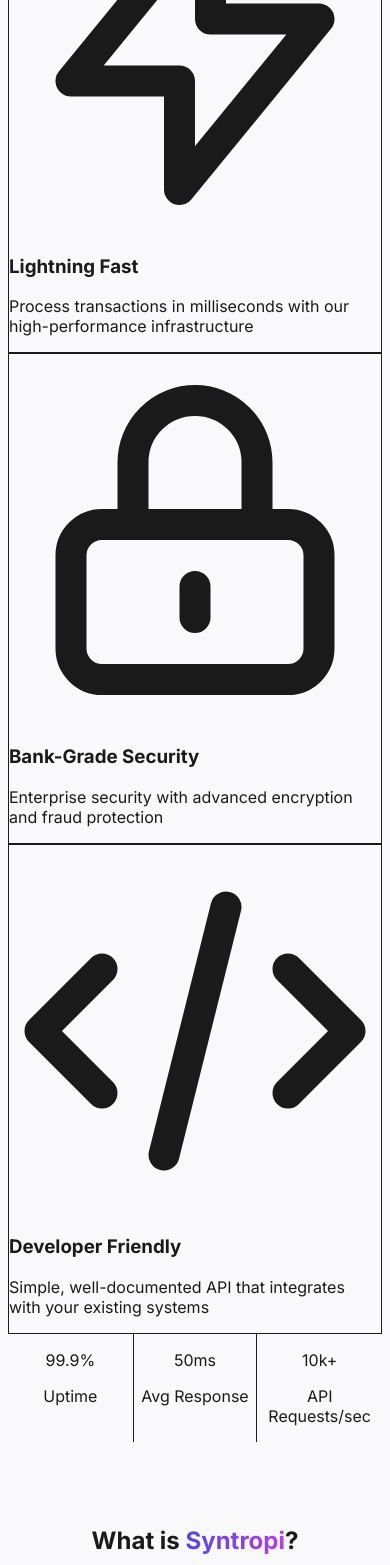
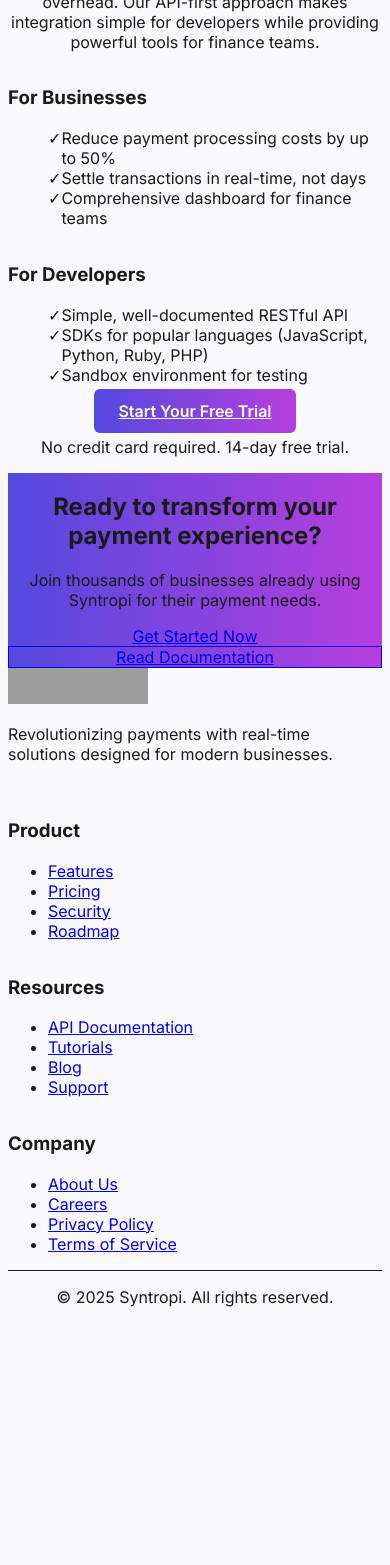
Before and after one commit to samfrench27/Syntropi, a Next.js app in the folder apps/marketing/: page / in a window 390 px wide. Shown: the part 432-1997 px from the top of the page. After the commit the page ends 1763 px from the top, so only its background shows below. Built offline with nearby package versions, Linux system fonts and the light colour scheme; grey boxes are pictures that could not be loaded.

Commit message:
Fix marketing site display issues - simplify layout and remove problematic SVGs

```diff
--- a/apps/marketing/src/app/page.tsx
+++ b/apps/marketing/src/app/page.tsx
@@ -1,8 +1,6 @@
 'use client';
 
-import { useEffect, useRef } from 'react';
 import Link from 'next/link';
-import Image from 'next/image';
 
 // Components
 import Navbar from '../components/Navbar';
@@ -10,33 +8,6 @@ import Footer from '../components/Footer';
 import Hero from '../components/Hero';
 
 export default function Home() {
-  const revealRefs = useRef<HTMLDivElement[]>([]);
-
-  useEffect(() => {
-    const observer = new IntersectionObserver(
-      (entries) => {
-        entries.forEach((entry) => {
-          if (entry.isIntersecting) {
-            entry.target.classList.add('revealed');
-          }
-        });
-      },
-      { threshold: 0.1 }
-    );
-
-    revealRefs.current.forEach((ref) => {
-      observer.observe(ref);
-    });
-
-    return () => observer.disconnect();
-  }, []);
-
-  const addToRefs = (el: HTMLDivElement | null) => {
-    if (el && !revealRefs.current.includes(el)) {
-      revealRefs.current.push(el);
-    }
-  };
-
   return (
     <main className="flex flex-col min-h-screen">
       <Navbar />
@@ -45,9 +16,9 @@ export default function Home() {
       <Hero />
 
       {/* About Section */}
-      <section className="section bg-white">
+      <section className="bg-white py-16">
         <div className="container mx-auto px-6">
-          <div ref={addToRefs} className="text-center mb-12 animate-reveal">
+          <div className="text-center mb-12">
             <h2 className="text-3xl md:text-4xl font-bold mb-4">What is <span className="gradient-text">Syntropi</span>?</h2>
             <p className="text-text-secondary max-w-3xl mx-auto text-lg">
               Syntropi is a modern payment infrastructure platform designed to help businesses process
@@ -57,68 +28,44 @@ export default function Home() {
           </div>
 
           <div className="grid md:grid-cols-2 gap-12 items-center mb-20">
-            <div ref={addToRefs} className="animate-reveal">
+            <div>
               <h3 className="text-2xl font-bold mb-4">For Businesses</h3>
               <ul className="space-y-4">
                 <li className="flex items-start">
-                  <div className="bg-syntropi-soft-lavender p-1 rounded-full mr-3 mt-1">
-                    <svg xmlns="http://www.w3.org/2000/svg" className="h-4 w-4 text-syntropi-purple" viewBox="0 0 20 20" fill="currentColor">
-                      <path fillRule="evenodd" d="M16.707 5.293a1 1 0 010 1.414l-8 8a1 1 0 01-1.414 0l-4-4a1 1 0 011.414-1.414L8 12.586l7.293-7.293a1 1 0 011.414 0z" clipRule="evenodd" />
-                    </svg>
-                  </div>
+                  <div className="bg-syntropi-soft-lavender p-2 rounded-full mr-3 mt-1">✓</div>
                   <span className="text-text-primary">Reduce payment processing costs by up to 50%</span>
                 </li>
                 <li className="flex items-start">
-                  <div className="bg-syntropi-soft-lavender p-1 rounded-full mr-3 mt-1">
-                    <svg xmlns="http://www.w3.org/2000/svg" className="h-4 w-4 text-syntropi-purple" viewBox="0 0 20 20" fill="currentColor">
-                      <path fillRule="evenodd" d="M16.707 5.293a1 1 0 010 1.414l-8 8a1 1 0 01-1.414 0l-4-4a1 1 0 011.414-1.414L8 12.586l7.293-7.293a1 1 0 011.414 0z" clipRule="evenodd" />
-                    </svg>
-                  </div>
+                  <div className="bg-syntropi-soft-lavender p-2 rounded-full mr-3 mt-1">✓</div>
                   <span className="text-text-primary">Settle transactions in real-time, not days</span>
                 </li>
                 <li className="flex items-start">
-                  <div className="bg-syntropi-soft-lavender p-1 rounded-full mr-3 mt-1">
-                    <svg xmlns="http://www.w3.org/2000/svg" className="h-4 w-4 text-syntropi-purple" viewBox="0 0 20 20" fill="currentColor">
-                      <path fillRule="evenodd" d="M16.707 5.293a1 1 0 010 1.414l-8 8a1 1 0 01-1.414 0l-4-4a1 1 0 011.414-1.414L8 12.586l7.293-7.293a1 1 0 011.414 0z" clipRule="evenodd" />
-                    </svg>
-                  </div>
+                  <div className="bg-syntropi-soft-lavender p-2 rounded-full mr-3 mt-1">✓</div>
                   <span className="text-text-primary">Comprehensive dashboard for finance teams</span>
                 </li>
               </ul>
             </div>
 
-            <div ref={addToRefs} className="animate-reveal" style={{ animationDelay: '150ms' }}>
+            <div>
               <h3 className="text-2xl font-bold mb-4">For Developers</h3>
               <ul className="space-y-4">
                 <li className="flex items-start">
-                  <div className="bg-syntropi-soft-lavender p-1 rounded-full mr-3 mt-1">
-                    <svg xmlns="http://www.w3.org/2000/svg" className="h-4 w-4 text-syntropi-purple" viewBox="0 0 20 20" fill="currentColor">
-                      <path fillRule="evenodd" d="M16.707 5.293a1 1 0 010 1.414l-8 8a1 1 0 01-1.414 0l-4-4a1 1 0 011.414-1.414L8 12.586l7.293-7.293a1 1 0 011.414 0z" clipRule="evenodd" />
-                    </svg>
-                  </div>
+                  <div className="bg-syntropi-soft-lavender p-2 rounded-full mr-3 mt-1">✓</div>
                   <span className="text-text-primary">Simple, well-documented RESTful API</span>
                 </li>
                 <li className="flex items-start">
-                  <div className="bg-syntropi-soft-lavender p-1 rounded-full mr-3 mt-1">
-                    <svg xmlns="http://www.w3.org/2000/svg" className="h-4 w-4 text-syntropi-purple" viewBox="0 0 20 20" fill="currentColor">
-                      <path fillRule="evenodd" d="M16.707 5.293a1 1 0 010 1.414l-8 8a1 1 0 01-1.414 0l-4-4a1 1 0 011.414-1.414L8 12.586l7.293-7.293a1 1 0 011.414 0z" clipRule="evenodd" />
-                    </svg>
-                  </div>
+                  <div className="bg-syntropi-soft-lavender p-2 rounded-full mr-3 mt-1">✓</div>
                   <span className="text-text-primary">SDKs for popular languages (JavaScript, Python, Ruby, PHP)</span>
                 </li>
                 <li className="flex items-start">
-                  <div className="bg-syntropi-soft-lavender p-1 rounded-full mr-3 mt-1">
-                    <svg xmlns="http://www.w3.org/2000/svg" className="h-4 w-4 text-syntropi-purple" viewBox="0 0 20 20" fill="currentColor">
-                      <path fillRule="evenodd" d="M16.707 5.293a1 1 0 010 1.414l-8 8a1 1 0 01-1.414 0l-4-4a1 1 0 011.414-1.414L8 12.586l7.293-7.293a1 1 0 011.414 0z" clipRule="evenodd" />
-                    </svg>
-                  </div>
+                  <div className="bg-syntropi-soft-lavender p-2 rounded-full mr-3 mt-1">✓</div>
                   <span className="text-text-primary">Sandbox environment for testing</span>
                 </li>
               </ul>
             </div>
           </div>
 
-          <div ref={addToRefs} className="text-center animate-reveal">
+          <div className="text-center">
             <Link href="/client-dashboard/register" className="btn-primary text-lg px-8 py-4">
               Start Your Free Trial
             </Link>
@@ -128,10 +75,9 @@ export default function Home() {
       </section>
 
       {/* CTA Section */}
-      <section className="section bg-gradient-to-r from-syntropi-blue to-syntropi-purple text-white">
+      <section className="bg-syntropi-gradient py-16 text-white">
         <div className="container mx-auto px-6">
           <div className="max-w-4xl mx-auto text-center">
-            <div ref={addToRefs} className="animate-reveal">
             <h2 className="text-3xl md:text-4xl font-bold mb-6">Ready to transform your payment experience?</h2>
             <p className="text-white/80 text-lg mb-8">
               Join thousands of businesses already using Syntropi for their payment needs.
@@ -146,62 +92,6 @@ export default function Home() {
             </div>
           </div>
         </div>
-        </div>
-      </section>
-
-      {/* Testimonials Section */}
-      <section className="section bg-background-light">
-        <div className="container mx-auto px-6">
-          <div ref={addToRefs} className="text-center mb-16 animate-reveal">
-            <h2 className="text-3xl md:text-4xl font-bold mb-4">Trusted by <span className="gradient-text">industry leaders</span></h2>
-            <p className="text-text-secondary max-w-2xl mx-auto">
-              See what our customers are saying about their experience with Syntropi
-            </p>
-          </div>
-
-          <div className="grid md:grid-cols-2 gap-8">
-            {[
-              {
-                quote: "Syntropi has revolutionized our payment processing. What used to take days now happens in seconds.",
-                author: "Sarah Johnson",
-                position: "CFO, TechNova Inc.",
-                avatar: "/avatars/avatar-1.jpg"
-              },
-              {
-                quote: "The API is incredibly well-documented and easy to integrate. Our developers were able to implement it in record time.",
-                author: "Michael Chen",
-                position: "CTO, Quantum Solutions",
-                avatar: "/avatars/avatar-2.jpg"
-              }
-            ].map((testimonial, index) => (
-              <div
-                key={index}
-                ref={addToRefs}
-                className="bg-white p-8 rounded-xl border border-syntropi-border shadow-sm animate-reveal"
-                style={{ animationDelay: `${index * 150}ms` }}
-              >
-                <blockquote className="text-text-primary text-lg italic mb-6">
-                  &ldquo;{testimonial.quote}&rdquo;
-                </blockquote>
-                <div className="flex items-center">
-                  <div className="w-12 h-12 rounded-full overflow-hidden mr-4 bg-syntropi-soft-lavender">
-                    <Image
-                      src={testimonial.avatar}
-                      alt={testimonial.author}
-                      width={48}
-                      height={48}
-                      className="w-full h-full object-cover"
-                    />
-                  </div>
-                  <div>
-                    <p className="font-semibold">{testimonial.author}</p>
-                    <p className="text-text-secondary text-sm">{testimonial.position}</p>
-                  </div>
-                </div>
-              </div>
-            ))}
-          </div>
-        </div>
       </section>
 
       <Footer />
--- a/apps/marketing/src/components/Hero.tsx
+++ b/apps/marketing/src/components/Hero.tsx
@@ -2,7 +2,6 @@
 
 import { useEffect, useState } from 'react';
 import Link from 'next/link';
-import Image from 'next/image';
 
 export default function Hero() {
   const [isVisible, setIsVisible] = useState(false);
@@ -15,11 +14,6 @@ export default function Hero() {
     <div className="relative overflow-hidden">
       {/* Background with gradient */}
       <div className="absolute inset-0 bg-gradient-to-br from-syntropi-blue to-syntropi-purple opacity-10" />
-
-      {/* Animated shapes */}
-      <div className="absolute -top-24 -right-24 w-96 h-96 bg-syntropi-blue rounded-full mix-blend-multiply filter blur-3xl opacity-20 animate-blob" />
-      <div className="absolute top-32 -left-24 w-72 h-72 bg-syntropi-purple rounded-full mix-blend-multiply filter blur-3xl opacity-20 animate-blob animation-delay-2000" />
-      <div className="absolute -bottom-8 right-36 w-72 h-72 bg-syntropi-blue rounded-full mix-blend-multiply filter blur-3xl opacity-20 animate-blob animation-delay-4000" />
 
       <div className="relative container mx-auto px-6 pt-32 pb-24 sm:pt-40 sm:pb-32">
         <div className="max-w-4xl mx-auto">
@@ -53,59 +47,6 @@ export default function Hero() {
               </Link>
             </div>
           </div>
-
-          {/* Key Benefits */}
-          <div className={`mt-20 grid md:grid-cols-3 gap-8 transition-all duration-1000 ease-out delay-300 transform ${
-            isVisible ? 'translate-y-0 opacity-100' : 'translate-y-12 opacity-0'
-          }`}>
-            <div className="bg-white rounded-xl shadow-md p-6 border border-syntropi-border">
-              <div className="w-12 h-12 rounded-full bg-syntropi-soft-lavender flex items-center justify-center mb-4">
-                <svg xmlns="http://www.w3.org/2000/svg" className="h-6 w-6 text-syntropi-blue" fill="none" viewBox="0 0 24 24" stroke="currentColor">
-                  <path strokeLinecap="round" strokeLinejoin="round" strokeWidth={2} d="M13 10V3L4 14h7v7l9-11h-7z" />
-                </svg>
-              </div>
-              <h3 className="text-xl font-semibold mb-2">Lightning Fast</h3>
-              <p className="text-text-secondary">Process transactions in milliseconds with our high-performance infrastructure</p>
-            </div>
-
-            <div className="bg-white rounded-xl shadow-md p-6 border border-syntropi-border">
-              <div className="w-12 h-12 rounded-full bg-syntropi-soft-lavender flex items-center justify-center mb-4">
-                <svg xmlns="http://www.w3.org/2000/svg" className="h-6 w-6 text-syntropi-purple" fill="none" viewBox="0 0 24 24" stroke="currentColor">
-                  <path strokeLinecap="round" strokeLinejoin="round" strokeWidth={2} d="M12 15v2m-6 4h12a2 2 0 002-2v-6a2 2 0 00-2-2H6a2 2 0 00-2 2v6a2 2 0 002 2zm10-10V7a4 4 0 00-8 0v4h8z" />
-                </svg>
-              </div>
-              <h3 className="text-xl font-semibold mb-2">Bank-Grade Security</h3>
-              <p className="text-text-secondary">Enterprise security with advanced encryption and fraud protection</p>
-            </div>
-
-            <div className="bg-white rounded-xl shadow-md p-6 border border-syntropi-border">
-              <div className="w-12 h-12 rounded-full bg-syntropi-soft-lavender flex items-center justify-center mb-4">
-                <svg xmlns="http://www.w3.org/2000/svg" className="h-6 w-6 text-syntropi-blue" fill="none" viewBox="0 0 24 24" stroke="currentColor">
-                  <path strokeLinecap="round" strokeLinejoin="round" strokeWidth={2} d="M10 20l4-16m4 4l4 4-4 4M6 16l-4-4 4-4" />
-                </svg>
-              </div>
-              <h3 className="text-xl font-semibold mb-2">Developer Friendly</h3>
-              <p className="text-text-secondary">Simple, well-documented API that integrates with your existing systems</p>
-            </div>
-          </div>
-
-          {/* Stats */}
-          <div className={`mt-16 bg-white shadow-xl rounded-xl p-6 grid grid-cols-3 gap-4 transition-all duration-1000 ease-out delay-500 transform ${
-            isVisible ? 'translate-y-0 opacity-100' : 'translate-y-12 opacity-0'
-          }`}>
-            <div className="text-center">
-              <p className="text-4xl font-bold text-syntropi-blue">99.9%</p>
-              <p className="text-text-secondary text-sm mt-1">Uptime</p>
-            </div>
-            <div className="text-center border-x border-gray-100">
-              <p className="text-4xl font-bold text-syntropi-purple">50ms</p>
-              <p className="text-text-secondary text-sm mt-1">Avg Response</p>
-            </div>
-            <div className="text-center">
-              <p className="text-4xl font-bold text-syntropi-blue">10k+</p>
-              <p className="text-text-secondary text-sm mt-1">API Requests/sec</p>
-            </div>
-          </div>
         </div>
       </div>
     </div>
```
Also changed, not shown: apps/marketing/src/app/globals.css (+4 -4 lines). Lines whose indentation alone changed are shown as unchanged.
